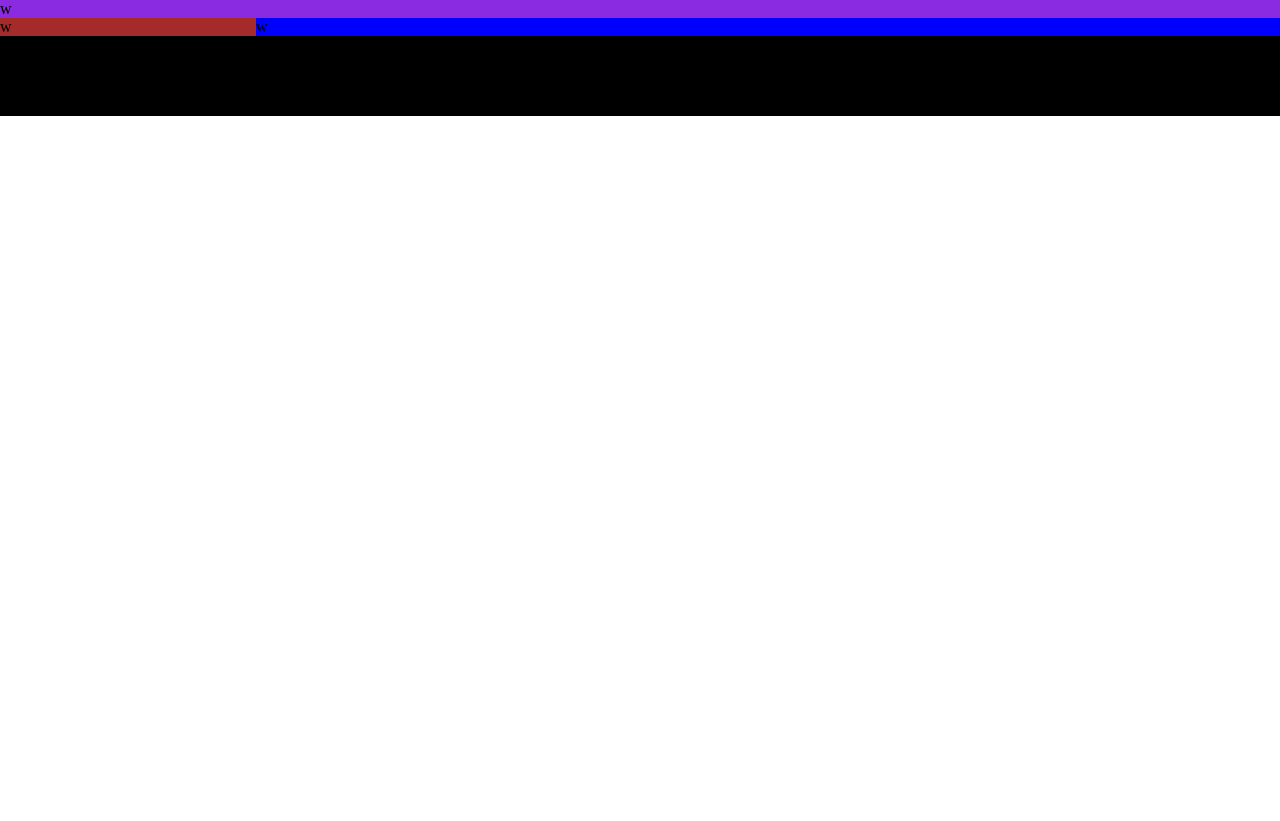
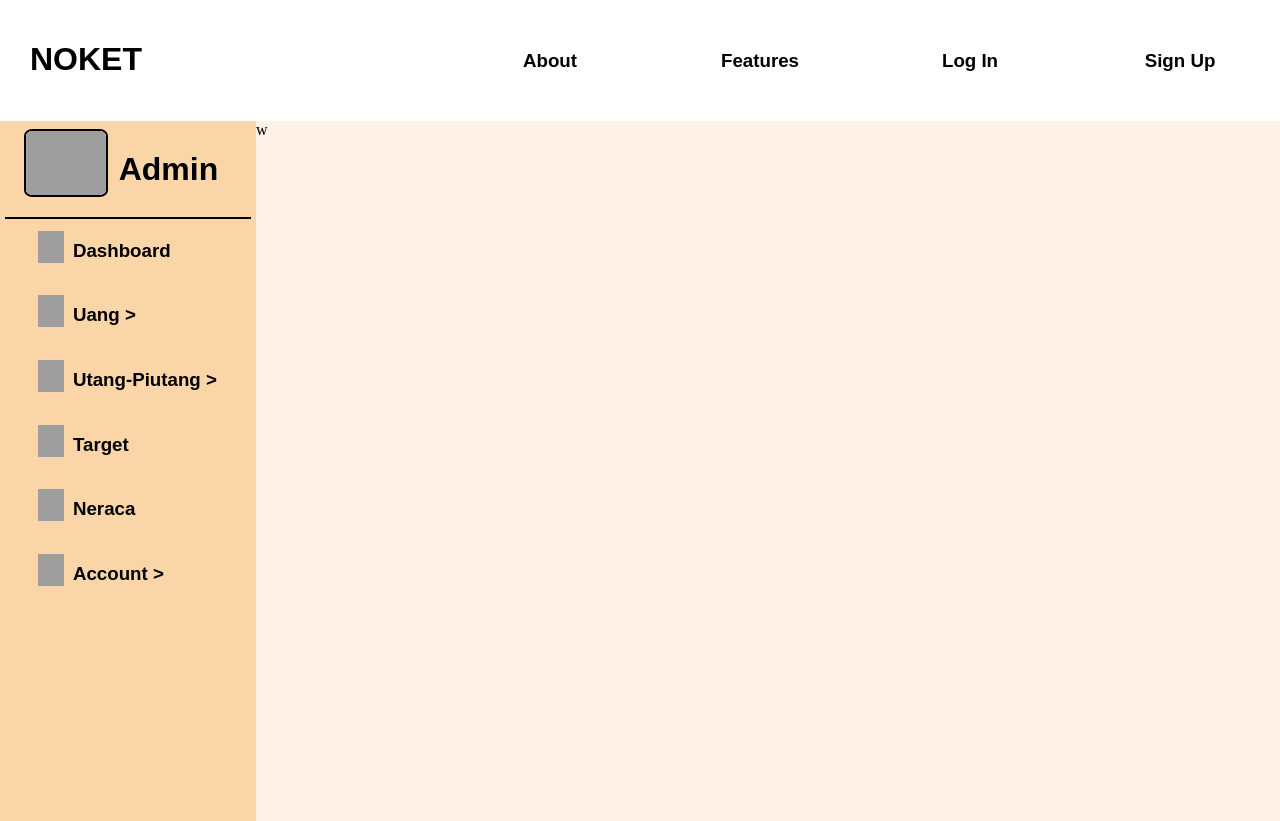
Before and after one commit to 19523197/NOKET, a PHP site: page /components.html in a window 1280 px wide. Before the commit the page ends 116 px from the top, so only its background shows below. Run offline with PHP 8.4, Linux system fonts and the light colour scheme; grey boxes are pictures that could not be loaded.

Commit message:
Add files via upload
Component Fix jadi

```diff
--- a/components.html
+++ b/components.html
@@ -1,30 +1,225 @@
 <html>
     <head>
+        <meta charset="utf-8">
+	    <meta http-equiv="X-UA-Compatible" content="IE=edge" />
+	    <meta name="viewport" content="width=device-width, initial-scale=1.0" />
         <link rel="stylesheet" href="css/components.css">
+
+
+        <!--Import Font dari web-->
+        <link rel="preconnect" href="https://fonts.googleapis.com">
+        <link rel="preconnect" href="https://fonts.gstatic.com" crossorigin>
+        <link href="https://fonts.googleapis.com/css2?family=Noto+Sans:wght@400;700&family=Raleway:ital,wght@0,800;1,500&family=Work+Sans:wght@500;900&display=swap" rel="stylesheet">
+
+
+        <script src="js/components.js"></script>
     </head>
     <body>
     <div id="page">
-        <div id="navbar">
-            w
+
+        <div class = "navbar">
+            <div class="navbarLogo">
+                <h1>NOKET<h1>
+            </div>
+                <nav>
+                        <ul class="navbarMenu">
+                            <li><h3><a href="#">About</a></h3></li>
+                            <li><h3><a href="#">Features</a></h3></li>
+                            <li><h3><a href="#">Log In</a></h3></li>
+                            <li><h3><a href="#">Sign Up</a></h3></li>
+                        </ul>
+                </nav>
         </div>
 
 
 
         <div id="isi-page">
             <div id="sidebar">
-                w
+
+                <div class="sidebar-item-profile">
+                    <div id="sidebar-image-container">
+                        <img src="foto/avatar-icon.png" alt="#" id="sidebar-image-profile">
+                        <h1>Admin</h1>
+                    </div>
+                </div>
+
+
+                <a href="#" class="sidebar-item-container">
+                    <div class="sidebar-item">
+                        <div id="sidebar-item-icon">
+                            <img src="foto/icons8-dashboard-100.png" alt="" id="sidebar-image">
+
+                        </div>
+                        <div class="sidebar-item-text">
+                            <h3>Dashboard</h3>
+                        </div>
+                    </div>
+                </a>
+
+                <a href="#" class="sidebar-item-container collapsible">
+                    <div class="sidebar-item">
+                        <div id="sidebar-item-icon">
+                            <img src="foto/icons8-money-96.png" alt="" id="sidebar-image">
+                        </div>
+                        <div class="sidebar-item-text">
+                            <h3>Uang ></h3>
+                        </div>
+                    </div>
+                </a>
+
+                    <div class="collapse-item">
+                        <a href="#" class="collapse-item-container" >
+                            <div class="collapse-item-2">
+                                <div id="collapse-item-icon">
+                                    <img src="foto/icons8-get-cash-96.png" alt="" id="sidebar-image">
+                                </div>
+                                <div class="sidebar-item-text">
+                                    <h4>Pemasukkan</h4>
+                                </div>
+                            </div>
+                        </a>
+
+                        <a href="index.html" class="collapse-item-container">
+                            <div class="collapse-item-2">
+                                <div id="collapse-item-icon">
+                                    <img src="foto/icons8-return-purchase-96.png" alt="" id="sidebar-image">
+                                </div>
+                                <div class="sidebar-item-text">
+                                    <h4>Pengeluaran</h4>
+                                </div>
+                            </div>
+                        </a>
+                    </div>
+
+                <a href="#" class="sidebar-item-container collapsible">
+                    <div class="sidebar-item">
+                        <div id="sidebar-item-icon">
+                            <img src="foto/icons8-money-bag-90.png" alt="" id="sidebar-image">
+                        </div>
+                        <div class="sidebar-item-text">
+                            <h3>Utang-Piutang ></h3>
+                        </div>
+                    </div>
+                </a>
+
+                    <div class="collapse-item">
+                        <a href="#" class="collapse-item-container" >
+                            <div class="collapse-item-2">
+                                <div id="collapse-item-icon">
+                                    <img src="foto/icons8-debt-96.png" alt="" id="sidebar-image">
+                                </div>
+                                <div class="sidebar-item-text">
+                                    <h4>Utang</h4>
+                                </div>
+                            </div>
+                        </a>
+
+                        <a href="index.html" class="collapse-item-container">
+                            <div class="collapse-item-2">
+                                <div id="collapse-item-icon">
+                                    <img src="foto/icons8-debt-90.png" alt="" id="sidebar-image">
+                                </div>
+                                <div class="sidebar-item-text">
+                                    <h4>Piutang</h4>
+                                </div>
+                            </div>
+                        </a>
+                    </div>
+
+                <a href="#" class="sidebar-item-container">
+                    <div class="sidebar-item">
+                        <div id="sidebar-item-icon">
+                            <img src="foto/icons8-goal-100.png" alt="" id="sidebar-image">
+                        </div>
+                        <div class="sidebar-item-text">
+                            <h3>Target</h3>
+                        </div>
+                    </div>
+                </a>
+
+                <a href="#" class="sidebar-item-container">
+                    <div class="sidebar-item">
+                        <div id="sidebar-item-icon">
+                            <img src="foto/icons8-scales-96.png" alt="" id="sidebar-image">
+                        </div>
+                        <div class="sidebar-item-text">
+                            <h3>Neraca</h3>
+                        </div>
+                    </div>
+                </a>
+
+                <a href="#" class="sidebar-item-container collapsible">
+                    <div class="sidebar-item">
+                        <div id="sidebar-item-icon">
+                            <img src="foto/icons8-account-100.png" alt="" id="sidebar-image">
+                        </div>
+                        <div class="sidebar-item-text">
+                            <h3>Account ></h3>
+                        </div>
+                    </div>
+                </a>
+
+                    <div class="collapse-item">
+                        <a href="#" class="collapse-item-container" >
+                            <div class="collapse-item-2">
+                                <div id="collapse-item-icon">
+                                    <img src="foto/icons8-admin-settings-male-90.png" alt="" id="sidebar-image">
+                                </div>
+                                <div class="sidebar-item-text">
+                                    <h4>Profil</h4>
+                                </div>
+                            </div>
+                        </a>
+
+                        <a href="index.html" class="collapse-item-container">
+                            <div class="collapse-item-2">
+                                <div id="collapse-item-icon">
+                                    <img src="foto/icons8-wallet-90.png" alt="" id="sidebar-image">
+                                </div>
+                                <div class="sidebar-item-text">
+                                    <h4>Saldo</h4>
+                                </div>
+                            </div>
+                        </a>
+                    </div>
+
+
             </div>
+
+
 
             <div id="content-card">
                 w
             </div>
+
         </div>
 
 
 
         <div id="footer">
-            w
+            <h3 style="text-align:center">Copyright@2021 TEAM ALOHA </h3>
         </div>
     </div>
+
+
+    <script>
+        /****Script Collapse Sidebar*****/
+        var coll = document.getElementsByClassName("collapsible");
+        var i;
+
+        for (i = 0; i < coll.length; i++) {
+        coll[i].addEventListener("click", function() {
+            this.classList.toggle("active");
+            var content = this.nextElementSibling;
+            if (content.style.display === "block") {
+            content.style.display = "none";
+            } else {
+            content.style.display = "block";
+            }
+        });
+        }
+        /*********************************/
+
+    </script>
     </body>
 </html>
--- a/css/components.css
+++ b/css/components.css
@@ -1,6 +1,16 @@
+/*ngeload font
+font-family: 'Noto Sans', sans-serif;
+font-family: 'Raleway', sans-serif;
+font-family: 'Work Sans', sans-serif;
+*/
+
 body,head{
     margin: 0;
     padding: 0;
+}
+
+h1,h2,h3,h4{
+    font-family: 'Work-Sans',sans-serif;
 }
 
 #page{
@@ -14,28 +24,206 @@ body,head{
     flex-wrap: nowrap;
 }
 
-#content-card{
-    width: 80%;
+/**********************************Navbar***********************************/
+
+.navbar{
+    width: 100%;
+ }
+ .navbarLogo{
+   color: black;
+   float: left;
+   text-align: left;
+   margin-top: 20px;
+   margin-left: 30px;
+ }
+
+ ol,ul {
+   list-style: none;
+ }
+
+ .navbarMenu {
+   font-family: "Work Sans";
+   float: right;
+   background-color: #FFF;
+   text-align: center;
+   justify-content: center;
+   display: flex;
+   position: relative;
+ }
+
+ .navbarMenu li {
+   display:block;
+   width:200px;
+   float:right;
+   margin-left:10px;
+   font-weight: bolder;
+ }
+
+ .navbarMenu a {
+   display:block;
+   padding:15px;
+   text-decoration:none;
+   background-color:#fff;
+   color:black;
+ }
+
+ .navbarMenu a:hover {
+   background-color: #F9D5A7;
+   color: black;
+ }
+
+/**********************************Navbar*********************************/
+
+/*************************************SideBar*****************************/
+
+#sidebar{
+    width: 20%;
+    min-height: 87.5vh;
+    background-color: F9D5A7;
+}
+
+.sidebar-item-profile{
+    width: 90%;
     height: auto;
-    background-color: blue;
+    display: flex;
+    margin: auto;
+    text-align: center;
+    padding: 3%;
+    border-bottom: 2px solid black;
+}
+
+.sidebar-item-container{
+    width: 100%;
+    height: auto;
+    display: block;
+    text-decoration: none;
+    color: black;
+    border: none;
+}
+
+.sidebar-item-container:hover{
+    background-color: #555;
+    color: white;
+}
+
+.sidebar-item{
+    width: 70%;
+    height: auto;
+    display: flex;
+    margin: auto;
+    text-align: center;
+    padding: 1%;
+
+}
+
+#sidebar-item-icon{
+    width: 2vw;
+    height: 4vh;
+    display: flex;
+    margin-right: 5%;
+    margin-top: 4%;
+}
+
+#sidebar-image-profile{
+    width: 10vh;
+    height: 5vw;
+    margin-right: 15%;
+    border: solid 2px black;
+    border-radius: 10%;
+    background-color: white;
+}
+
+#sidebar-image{
+    width: 100%;
+    height: 100%;
+    margin-top: 10%;
 
 
 }
 
-#navbar{
+#sidebar-image-container{
+    width: 30%;
+    height: 20%;
+    display: flex;
+    margin: auto;
+    margin-right: 65%;
+
+}
+
+.sidebar-item-text{
+
+}
+
+/**************************************************************SideBar*****************************/
+
+/*****************Collapse SideBar**************/
+    .collapsible {
+
+    }
+
+    .active, .collapsible:hover {
+
+    }
+
+    .collapse-item {
+    height: auto;
+    display: none;
+
+    color: black;
+    }
+
+    /***#555**/
+
+    .collapse-item-container:hover {
+        background-color: #555;
+        color: white;
+        }
+
+    .collapse-item-2 {
+        width: 50%;
+        height: auto;
+        display: flex;
+        margin: auto;
+        text-align: center;
+        padding: none;
+        }
+
+    .collapse-item-container{
     width: 100%;
     height: auto;
-    background-color: blueviolet;
+    display: flex;
+    text-decoration: none;
+    color: black;
+    border: none;
+    }
+
+    #collapse-item-icon{
+    width: 2vw;
+    height: 4vh;
+    display: flex;
+    margin-right: 5%;
+    margin-top: 10%;
 }
 
-#sidebar{
-    width: 20%;
+
+/**********************Collapse Sidebar********************/
+
+#content-card{
+    width: 80%;
     height: auto;
-    background-color: brown;
+    background-color: FEF1E6;
+
+
 }
 
 #footer{
     width: 100%;
-    height: 10%;
-    background-color: black;
-}
+      height: 10%;
+
+      line-height: 50px;
+      background: #333;
+      color: #fff;
+      position: absolute;
+
+      margin: auto;
+      }
```
Also changed, not shown: index.html (+32 -12 lines), js/components.js (+16 -0 lines).
